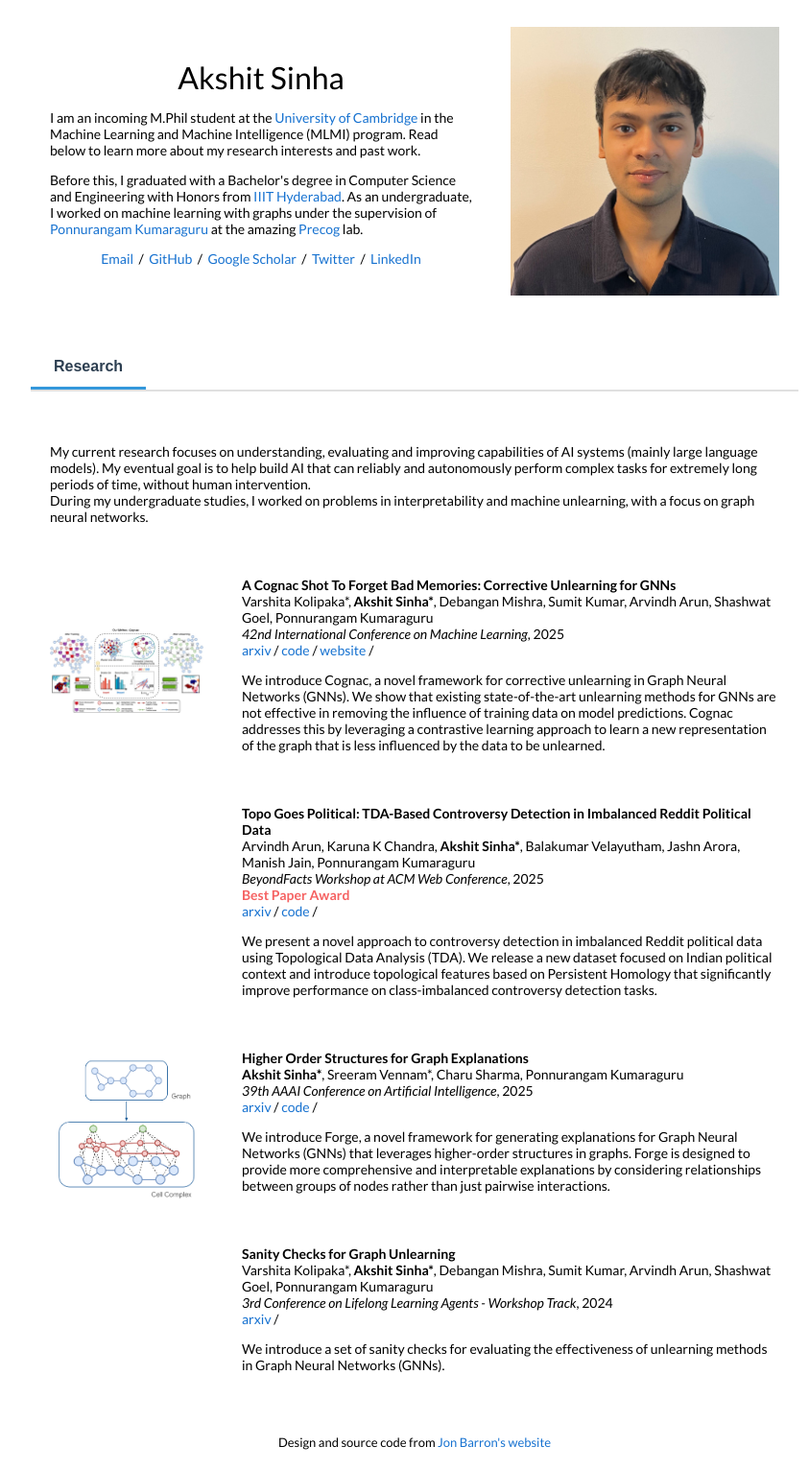
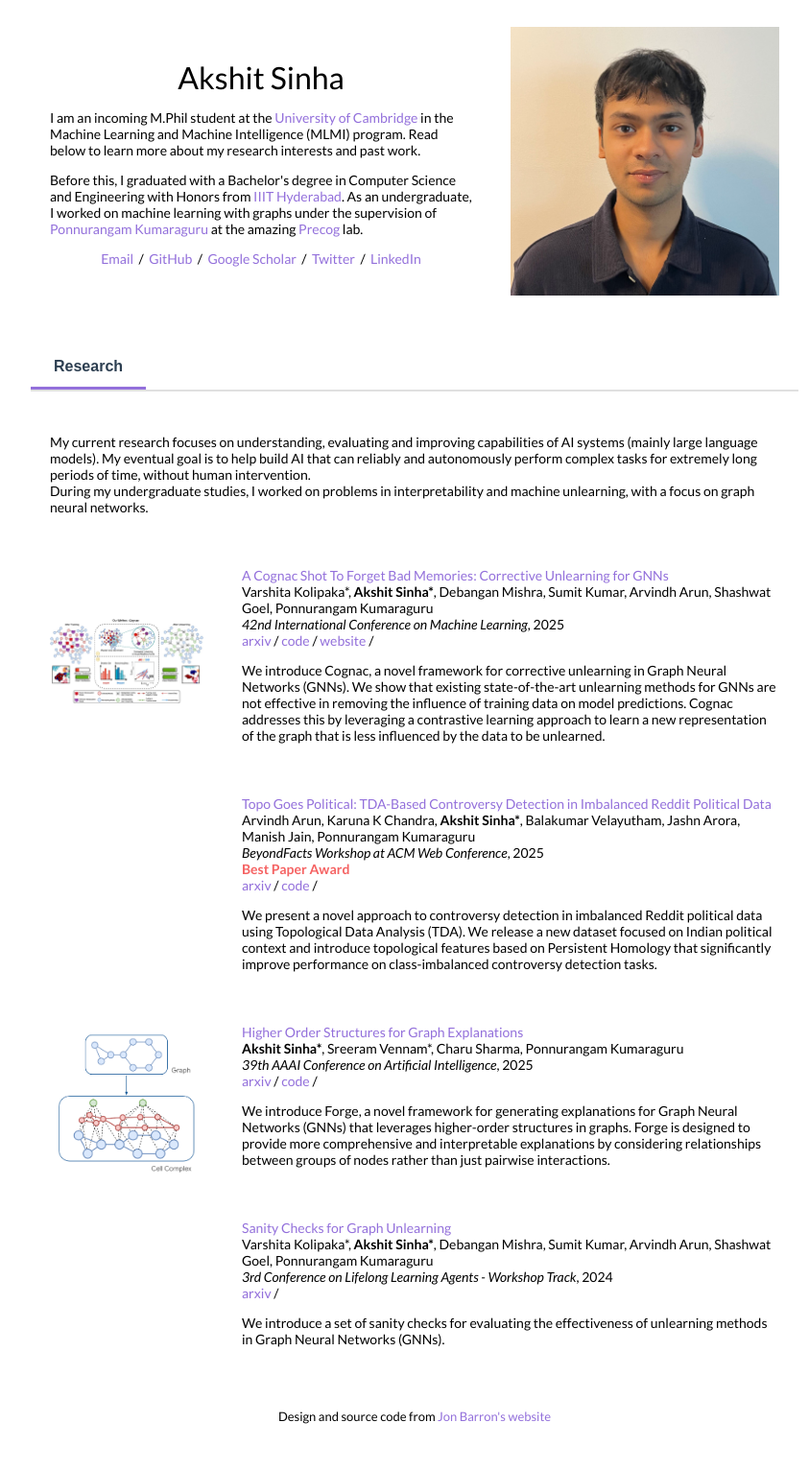
Before and after one commit to viciousAegis/viciousAegis.github.io, a Jekyll site: the page built from _posts/2025-07-01-cognac.md, in a window 1280 px wide. Shown: the whole page at 96% size, without its empty margins (208-1051 px from the left). Built offline with Jekyll 4.4.1, drawn with Linux system fonts in a browser that asks for light colours; after the commit the page ends 1505 px from its top, so only the background shows below that.

Commit message:
Update tab header styles and link colors for improved aesthetics

```diff
--- a/_layouts/default.html
+++ b/_layouts/default.html
@@ -30,7 +30,7 @@
     .tab-headers {
       display: flex;
       border-bottom: 2px solid #e0e0e0;
-      margin-bottom: 20px;
+      margin-bottom: 10px;
     }
 
     .tab-header {
@@ -52,7 +52,7 @@
 
     .tab-header.active {
       color: #2c3e50;
-      border-bottom-color: #3498db;
+      border-bottom-color: #9370db;
     }
 
     .tab-content {
--- a/style.scss
+++ b/style.scss
@@ -13,13 +13,13 @@
 /* BASE RULES */
 /**************/
 a {
-  color: #1772d0;
+  color: #9370db;
   text-decoration: none;
 }
 
 a:focus,
 a:hover {
-  color: #f09228;
+  color: #dda0dd;
   text-decoration: none;
 }
 
@@ -53,8 +53,9 @@ h2 {
 h3 {
   font-family: 'Lato', Verdana, Helvetica, sans-serif;
   font-size: 14px;
-  font-weight: 700;
+  font-weight: normal;
   font-display: auto;
+  color: #9370db;
   padding: 0px;
   margin: 0px;
   display:inline;
```
